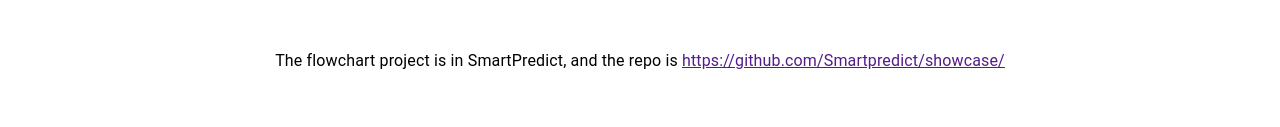
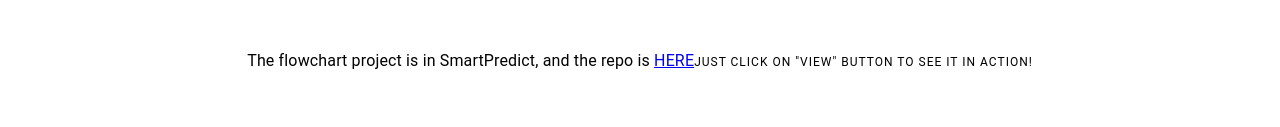
Before and after one commit to Smartpredict/showcase, a Gatsby site in the folder ui/: page / in a window 1280 px wide. Shown: the part 163-290 px from the top of the page. Built offline with nearby package versions, Linux system fonts and the light colour scheme; Gatsby itself is replaced by a stand-in of ours; no server answers.

Commit message:
Fix repo linnk

```diff
--- a/ui/src/components/ProductList/ProductList.jsx
+++ b/ui/src/components/ProductList/ProductList.jsx
@@ -74,7 +74,7 @@ export default function MediaCard() {
       </Typography>
       <Typography variant="subtitle1" gutterBottom style={{ marginBottom: 50 }}>
         The flowchart project is in SmartPredict, and the repo is{" "}
-        <a href="">https://github.com/Smartpredict/showcase/</a>
+        <a href="https://github.com/Smartpredict/showcase/"> HERE</a>
       </Typography>
       <Typography variant="overline" gutterBottom style={{ marginBottom: 50 }}>
         Just click on "view" button to see it in action!
```
